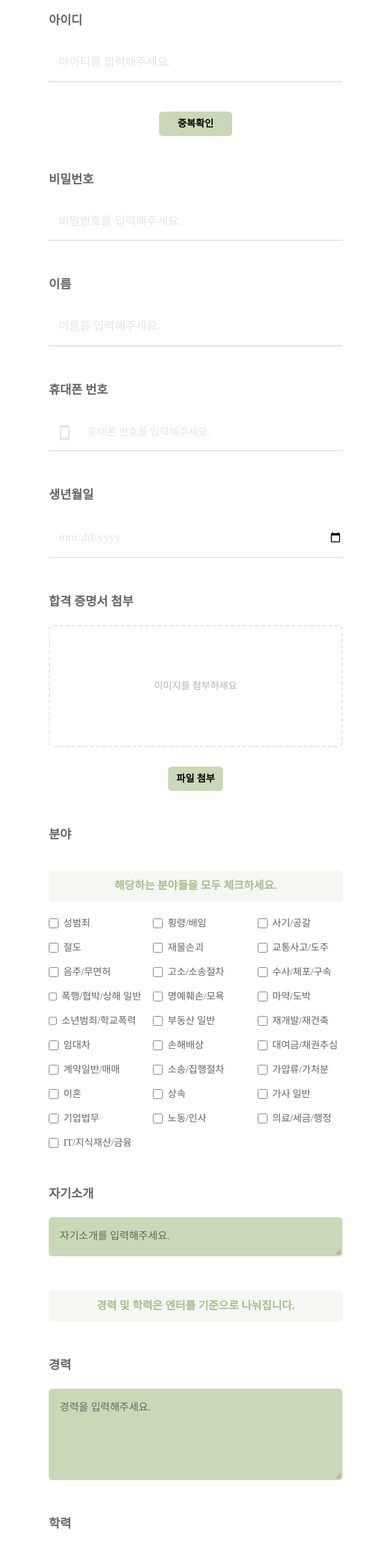
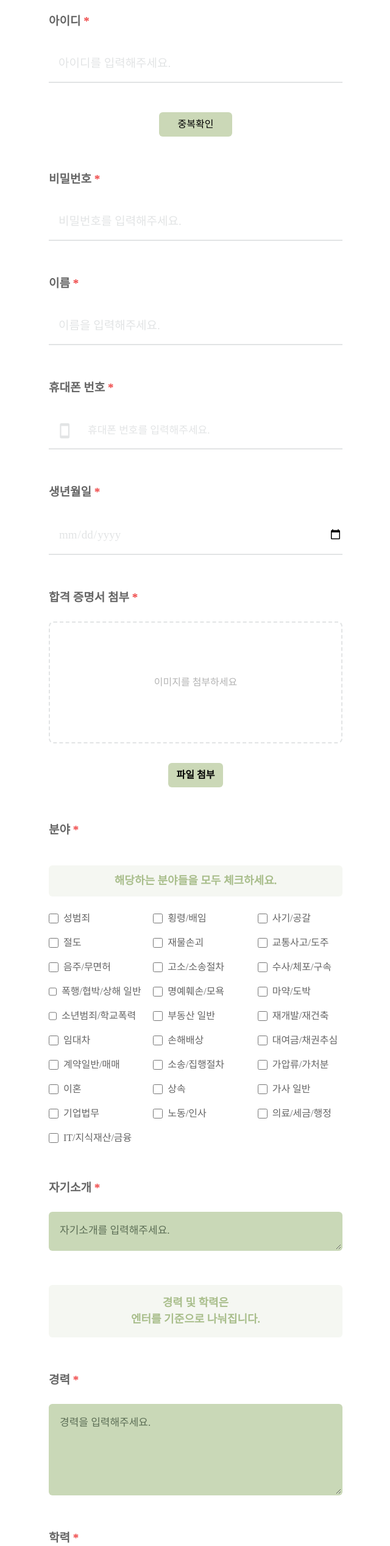
Before and after one commit to hodu42/law-in-comm-fe, a React (Create React App) app: page /users/join/lawyer in a window 1280 px wide. Shown: the part 234-2769 px from the top of the page at 61% size, without its empty margins (319-959 px from the left). Built offline with nearby package versions, Linux system fonts and the light colour scheme; a web font is replaced by a local one.

Commit message:
회원가입 페이지 스타일 수정 및 중복확인에 빈 문자열 처리 로직 추가

```diff
--- a/src/pages/ClientRegister.tsx
+++ b/src/pages/ClientRegister.tsx
@@ -66,6 +66,10 @@ export const ClientRegister = (): React.JSX.Element => {
   };
 
   const checkNicknameDuplicate = async () => {
+    if (nickname.trim() === "") {
+      setNicknameDuplicateMessage("닉네임을 입력하세요");
+      return;
+    }
     try {
       const response = await checkNicknameDuplication(nickname);
       if (response.data) {
@@ -86,6 +90,10 @@ export const ClientRegister = (): React.JSX.Element => {
   };
 
   const checkUsernameDuplicate = async () => {
+    if (userId.trim() === "") {
+      setUsernameDuplicateMessage("아이디를 입력하세요");
+      return;
+    }
     try {
       const response = await checkUsernameDuplication(userId);
       if (response.data.isDup) {
@@ -143,7 +151,7 @@ export const ClientRegister = (): React.JSX.Element => {
           {/* 아이디 입력 필드 */}
           <div className="flex flex-col gap-5 pc:gap-6">
             <label className="text-[#656565] text-[17px] pc:text-[20px] font-bold text-nowrap">
-              아이디
+              아이디 <span className="text-red-500">*</span>
             </label>
             <input
               required
@@ -176,7 +184,7 @@ export const ClientRegister = (): React.JSX.Element => {
           {/* 비밀번호 입력 필드 */}
           <div className="relative flex flex-col gap-5 pc:gap-6">
             <label className="text-[#656565] text-[17px] pc:text-[20px] font-bold text-nowrap">
-              비밀번호
+              비밀번호 <span className="text-red-500">*</span>
             </label>
             <input
               required
@@ -196,7 +204,7 @@ export const ClientRegister = (): React.JSX.Element => {
           {/* 이름 입력 필드 */}
           <div className="flex flex-col gap-5 pc:gap-6">
             <label className="text-[#656565] text-[17px] pc:text-[20px] font-bold">
-              이름
+              이름 <span className="text-red-500">*</span>
             </label>
             <input
               required
@@ -211,7 +219,7 @@ export const ClientRegister = (): React.JSX.Element => {
           <div className="flex flex-col gap-5 pc:gap-6">
             <div className="flex items-center gap-6">
               <label className="text-[#656565] text-[17px] pc:text-[20px] font-bold text-nowrap">
-                닉네임
+                닉네임 <span className="text-red-500">*</span>
               </label>
               <div className="text-[14px] pc:text-[16px] text-[#A9BE8C]">
                 2~8자의 한글, 영문 대소문자, 숫자로 이루어져야 합니다.
@@ -249,18 +257,19 @@ export const ClientRegister = (): React.JSX.Element => {
           {/* 생년월일 입력 필드 */}
           <div className="flex flex-col gap-5 pc:gap-6">
             <label className="text-[#656565] text-[17px] pc:text-[20px] font-bold text-nowrap">
-              생년월일
+              생년월일 <span className="text-red-500">*</span>
             </label>
             <input
               required
               type="date"
               ref={dateInputRef}
-              className={`transition-colors border-b-2 pl-[10px] pc:pl-4 py-[10px] pc:py-4 text-[15px] pc:text-[19px] border-[#E2E4E5] focus:outline-none focus:border-[#A9BE8C] placeholder-[#A9BE8C] hover:cursor-pointer [&::-webkit-calendar-picker-indicator]:cursor-pointer ${
+              className={`appearance-none bg-white transition-colors border-b-2 pl-[10px] pc:pl-4 py-[10px] pc:py-4 text-[15px] pc:text-[19px] border-[#E2E4E5] focus:outline-none focus:border-[#A9BE8C] placeholder-[#A9BE8C] hover:cursor-pointer [&::-webkit-calendar-picker-indicator]:cursor-pointer ${
                 birthDate ? "text-black" : "text-[#E2E4E5]"
               }`}
               value={birthDate}
               onChange={(e) => setBirthDate(e.target.value)}
               onClick={() => dateInputRef.current?.showPicker()}
+              placeholder="연도-월-일"
             />
           </div>
           {/* 회원가입 버튼 */}
--- a/src/pages/LawyerRegister.tsx
+++ b/src/pages/LawyerRegister.tsx
@@ -118,6 +118,10 @@ export const LawyerRegister = (): React.JSX.Element => {
   };
 
   const checkUsernameDuplicate = async () => {
+    if (userId.trim() === "") {
+      setUsernameDuplicateMessage("아이디를 입력하세요");
+      return;
+    }
     try {
       const response = await checkUsernameDuplication(userId);
       if (response.data.isDup) {
@@ -163,14 +167,14 @@ export const LawyerRegister = (): React.JSX.Element => {
           className="flex flex-col gap-12 w-full pc:max-w-[570px] pc:mx-auto mt-10 pc:mt-16 px-5 py-[72px] border-b-[1.7px] border-[#B4B4B4]"
         >
           <div className="flex flex-col gap-y-10">
-            <div className="bg-[#D9D9D9] rounded-md px-4 py-2 text-[15px] pc:text-[16px] font-bold">
+            <div className="bg-[#D9D9D9] rounded-md px-4 py-2 text-[15px] pc:text-[18px] font-bold">
               계정 정보
             </div>
             <div className="flex flex-col px-6 gap-y-14">
               {/* 아이디 입력 필드 */}
               <div className="flex flex-col gap-5 pc:gap-6">
-                <label className="text-[#656565] text-[17px] pc:text-[20px] font-bold text-nowrap">
-                  아이디
+                <label className="text-[#656565] text-[17px] pc:text-[19px] font-bold text-nowrap">
+                  아이디 <span className="text-red-500">*</span>
                 </label>
                 <input
                   required
@@ -194,7 +198,7 @@ export const LawyerRegister = (): React.JSX.Element => {
                 <button
                   type="button"
                   onClick={() => checkUsernameDuplicate()}
-                  className="transition-colors inline-block w-[120px] mx-auto mt-6 bg-[#CBD8B7] text-black font-bold text-[16px] py-2 rounded-md hover:bg-[#A9BE8C]"
+                  className="transition-colors inline-block w-[120px] mx-auto mt-6 bg-[#CBD8B7] text-black text-[16px] py-2 rounded-md hover:bg-[#A9BE8C]"
                 >
                   중복확인
                 </button>
@@ -202,8 +206,8 @@ export const LawyerRegister = (): React.JSX.Element => {
 
               {/* 비밀번호 입력 필드 */}
               <div className="relative flex flex-col gap-5 pc:gap-6">
-                <label className="text-[#656565] text-[17px] pc:text-[20px] font-bold text-nowrap">
-                  비밀번호
+                <label className="text-[#656565] text-[17px] pc:text-[19px] font-bold text-nowrap">
+                  비밀번호 <span className="text-red-500">*</span>
                 </label>
                 <input
                   required
@@ -216,8 +220,8 @@ export const LawyerRegister = (): React.JSX.Element => {
               </div>
               {/* 이름 입력 필드 */}
               <div className="flex flex-col gap-5 pc:gap-6">
-                <label className="text-[#656565] text-[17px] pc:text-[20px] font-bold">
-                  이름
+                <label className="text-[#656565] text-[17px] pc:text-[19px] font-bold text-nowrap">
+                  이름 <span className="text-red-500">*</span>
                 </label>
                 <input
                   required
@@ -230,8 +234,8 @@ export const LawyerRegister = (): React.JSX.Element => {
               </div>
               {/* 휴대폰 번호 입력 필드 */}
               <div className="flex flex-col gap-5 pc:gap-6">
-                <label className="text-[#656565] text-[17px] pc:text-[20px] font-bold text-nowrap">
-                  휴대폰 번호
+                <label className="text-[#656565] text-[17px] pc:text-[19px] font-bold text-nowrap">
+                  휴대폰 번호 <span className="text-red-500">*</span>
                 </label>
                 <div className="relative group">
                   <div className="absolute inset-y-0 left-0 flex items-center px-3 text-[#E2E4E5] group-focus-within:text-[#A9BE8C] transition-colors">
@@ -264,25 +268,26 @@ export const LawyerRegister = (): React.JSX.Element => {
               </div>
               {/* 생년월일 입력 필드 */}
               <div className="flex flex-col gap-5 pc:gap-6">
-                <label className="text-[#656565] text-[17px] pc:text-[20px] font-bold text-nowrap">
-                  생년월일
+                <label className="text-[#656565] text-[17px] pc:text-[19px] font-bold text-nowrap">
+                  생년월일 <span className="text-red-500">*</span>
                 </label>
                 <input
                   required
                   type="date"
                   ref={dateInputRef}
-                  className={`transition-colors border-b-2 pl-[10px] pc:pl-4 py-[10px] pc:py-4 text-[15px] pc:text-[19px] border-[#E2E4E5] focus:outline-none focus:border-[#A9BE8C] placeholder-[#A9BE8C] hover:cursor-pointer [&::-webkit-calendar-picker-indicator]:cursor-pointer ${
+                  className={`appearance-none bg-white transition-colors border-b-2 pl-[10px] pc:pl-4 py-[10px] pc:py-4 text-[15px] pc:text-[19px] border-[#E2E4E5] focus:outline-none focus:border-[#A9BE8C] placeholder-[#A9BE8C] hover:cursor-pointer [&::-webkit-calendar-picker-indicator]:cursor-pointer ${
                     birthDate ? "text-black" : "text-[#E2E4E5]"
                   }`}
                   value={birthDate}
                   onChange={(e) => setBirthDate(e.target.value)}
                   onClick={() => dateInputRef.current?.showPicker()}
+                  placeholder="연도-월-일"
                 />
               </div>
               {/* 증명서 첨부 필드 */}
               <div className="flex flex-col gap-5 pc:gap-6">
-                <label className="text-[#656565] text-[17px] pc:text-[20px] font-bold text-nowrap">
-                  합격 증명서 첨부
+                <label className="text-[#656565] text-[17px] pc:text-[19px] font-bold text-nowrap">
+                  합격 증명서 첨부 <span className="text-red-500">*</span>
                 </label>
                 <div className="w-full h-[200px] border-2 border-dashed border-[#E2E4E5] rounded-lg flex items-center justify-center overflow-hidden">
                   {licenseImage ? (
@@ -319,8 +324,8 @@ export const LawyerRegister = (): React.JSX.Element => {
               </div>
               {/* 분야선택 필드 */}
               <div className="flex flex-col gap-5 pc:gap-6">
-                <label className="text-[#656565] text-[17px] pc:text-[20px] font-bold text-nowrap">
-                  분야
+                <label className="text-[#656565] text-[17px] pc:text-[19px] font-bold text-nowrap">
+                  분야 <span className="text-red-500">*</span>
                 </label>
                 <span className="block text-center bg-[#F5F7F2] py-3 rounded-md text-[#A9BE8C] text-[14px] font-bold pc:text-[18px] mt-5">
                   해당하는 분야들을 모두 체크하세요.
@@ -351,8 +356,8 @@ export const LawyerRegister = (): React.JSX.Element => {
               </div>
               {/* 자기소개 입력 필드 */}
               <div className="flex flex-col gap-5 pc:gap-6">
-                <label className="text-[#656565] text-[17px] pc:text-[20px] font-bold">
-                  자기소개
+                <label className="text-[#656565] text-[17px] pc:text-[19px] font-bold text-nowrap">
+                  자기소개 <span className="text-red-500">*</span>
                 </label>
                 <textarea
                   required
@@ -363,13 +368,15 @@ export const LawyerRegister = (): React.JSX.Element => {
                   className="transition-colors bg-[#C9D8B7] rounded-md pl-[10px] pc:pl-4 text-[#5C6E56] text-[15px] pc:text-[19px] placeholder:text-[#5C6E56] placeholder:text-[15px] pc:placeholder:text-[17px] py-[10px] pc:py-4 focus:outline-none  focus:border-[#A9BE8C] border-2 border-transparent"
                 />
               </div>
-              <span className="block text-center bg-[#F5F7F2] py-3 rounded-md text-[#A9BE8C] text-[14px] font-bold pc:text-[18px]">
-                경력 및 학력은 엔터를 기준으로 나눠집니다.
+              <span className="block text-center bg-[#F5F7F2] p-4 rounded-md text-[#A9BE8C] text-[14px] font-bold pc:text-[18px]">
+                경력 및 학력은
+                <br />
+                엔터를 기준으로 나눠집니다.
               </span>
               {/* 경력 입력 필드 */}
               <div className="flex flex-col gap-5 pc:gap-6">
-                <label className="text-[#656565] text-[17px] pc:text-[20px] font-bold">
-                  경력
+                <label className="text-[#656565] text-[17px] pc:text-[19px] font-bold text-nowrap">
+                  경력 <span className="text-red-500">*</span>
                 </label>
                 <textarea
                   required
@@ -382,8 +389,8 @@ export const LawyerRegister = (): React.JSX.Element => {
               </div>
               {/* 학력 입력 필드 */}
               <div className="flex flex-col gap-5 pc:gap-6">
-                <label className="text-[#656565] text-[17px] pc:text-[20px] font-bold">
-                  학력
+                <label className="text-[#656565] text-[17px] pc:text-[19px] font-bold text-nowrap">
+                  학력 <span className="text-red-500">*</span>
                 </label>
                 <textarea
                   required
@@ -397,14 +404,14 @@ export const LawyerRegister = (): React.JSX.Element => {
             </div>
           </div>
           <div className="flex flex-col gap-y-10">
-            <div className="bg-[#D9D9D9] rounded-md px-4 py-2 text-[15px] pc:text-[16px] font-bold">
+            <div className="bg-[#D9D9D9] rounded-md px-4 py-2 text-[15px] pc:text-[18px] font-bold">
               사무실 정보
             </div>
             <div className="flex flex-col px-6 gap-y-14">
               {/* 사무실 이름 입력 필드 */}
               <div className="flex flex-col gap-5 pc:gap-6">
-                <label className="text-[#656565] text-[17px] pc:text-[20px] font-bold">
-                  이름
+                <label className="text-[#656565] text-[17px] pc:text-[19px] font-bold text-nowrap">
+                  이름 <span className="text-red-500">*</span>
                 </label>
                 <input
                   required
@@ -417,8 +424,8 @@ export const LawyerRegister = (): React.JSX.Element => {
               </div>
               {/* 사무실 주소 입력 필드 */}
               <div className="flex flex-col gap-5 pc:gap-6">
-                <label className="text-[#656565] text-[17px] pc:text-[20px] font-bold text-nowrap">
-                  주소
+                <label className="text-[#656565] text-[17px] pc:text-[19px] font-bold text-nowrap">
+                  주소 <span className="text-red-500">*</span>
                 </label>
                 <div className="relative group">
                   <div className="absolute inset-y-0 left-0 flex items-center px-3 text-[#E2E4E5] group-focus-within:text-[#A9BE8C] transition-colors">
@@ -447,8 +454,8 @@ export const LawyerRegister = (): React.JSX.Element => {
               </div>
               {/* 사무실 전화번호 입력 필드 */}
               <div className="flex flex-col gap-5 pc:gap-6">
-                <label className="text-[#656565] text-[17px] pc:text-[20px] font-bold text-nowrap">
-                  전화번호
+                <label className="text-[#656565] text-[17px] pc:text-[19px] font-bold text-nowrap">
+                  전화번호 <span className="text-red-500">*</span>
                 </label>
                 <div className="relative group">
                   <div className="absolute inset-y-0 left-0 flex items-center px-3 text-[#E2E4E5] group-focus-within:text-[#A9BE8C] transition-colors">
```
